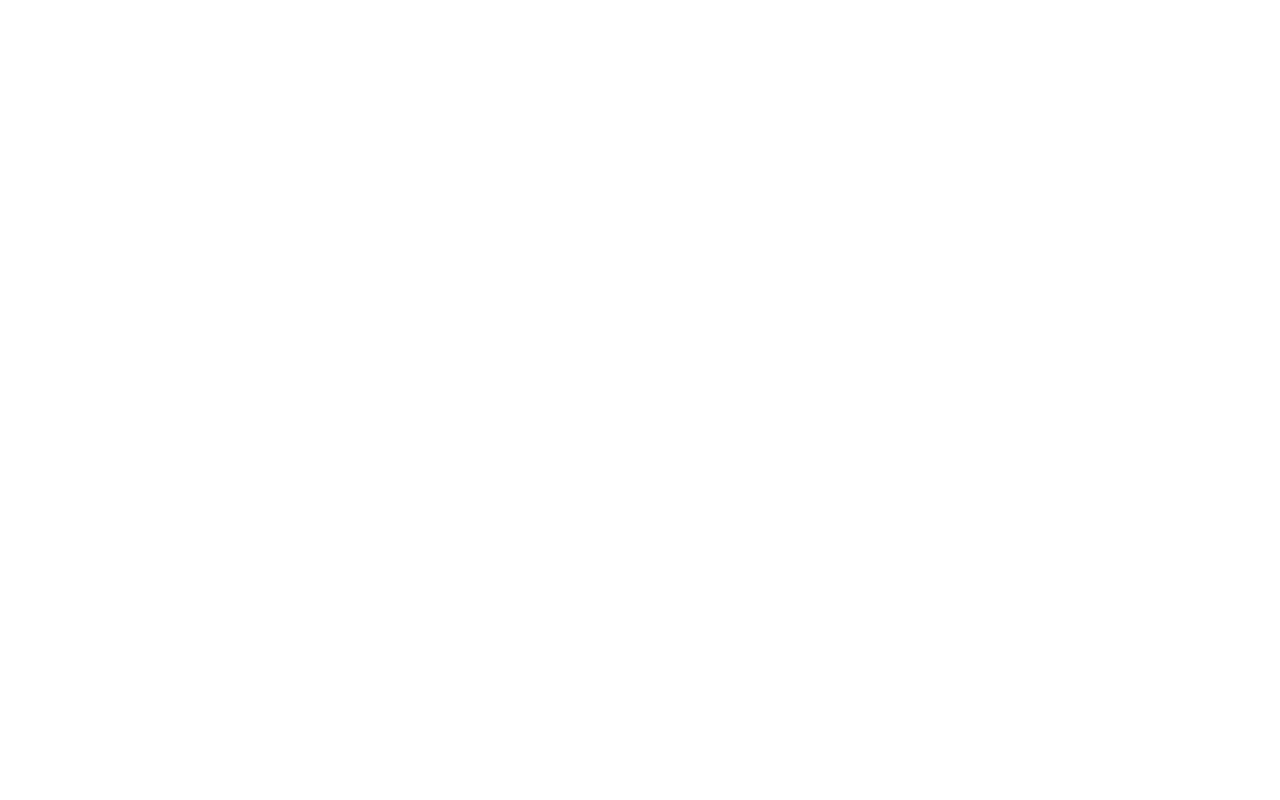
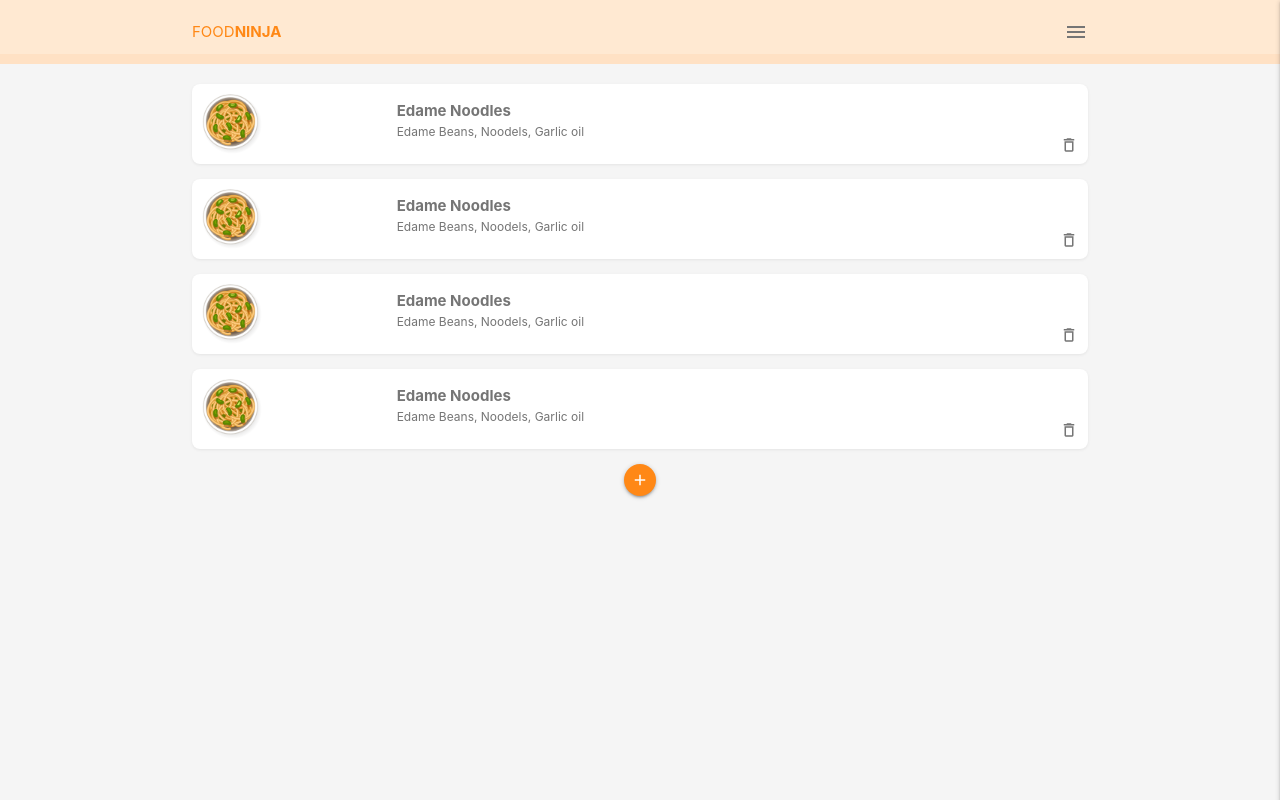
Before and after one commit to Larrygf02/pwa-training, a plain HTML site: page index.html in a window 1280 px wide. Drawn offline with Linux system fonts and the light colour scheme.

Commit message:
Initial structure project

```diff
--- a/index.html
+++ b/index.html
@@ -10,7 +10,97 @@
   <link type="text/css" href="/css/styles.css" rel="stylesheet">
   <script type="text/javascript" src="/js/materialize.min.js"></script>
 </head>
-<body>
+<body class="grey lighten-4">
+  <!-- top nav -->
+  <nav class="z-depth-0">
+    <div class="nav-wrapper container">
+      <a href="/">Food<span>Ninja</span></a>
+      <span class="right grey-text text-darken-1">
+        <i class="material-icons sidenav-trigger" data-target="side-menu">menu</i>
+      </span>
+    </div>
+  </nav>
 
+  <!-- side nav -->
+  <ul id="side-menu" class="sidenav side-menu">
+    <li><a class="subheader">FOODNINJA</a></li>
+    <li><a href="/" class="waves-effect">Home</a></li>
+    <li><a href="/pages/about.html" class="waves-effect">About</a></li>
+    <li><div class="divider"></div></li>
+    <li><a href="/pages/contact.html" class="waves-effect">
+      <i class="material-icons">mail_outline</i>Contact</a>
+    </li>
+  </ul>
+
+  <!-- recipes -->
+  <div class="recipes container grey-text text-darken-1">
+    <div class="card-panel recipe white row">
+      <img src="/img/dish.png" alt="recipe thumb">
+      <div class="recipe-details">
+        <div class="recipe-title">Edame Noodles</div>
+        <div class="recipe-ingredients">Edame Beans, Noodels, Garlic oil</div>
+      </div>
+      <div class="recipe-delete">
+        <i class="material-icons">delete_outline</i>
+      </div>
+    </div>
+    <div class="card-panel recipe white row">
+      <img src="/img/dish.png" alt="recipe thumb">
+      <div class="recipe-details">
+        <div class="recipe-title">Edame Noodles</div>
+        <div class="recipe-ingredients">Edame Beans, Noodels, Garlic oil</div>
+      </div>
+      <div class="recipe-delete">
+        <i class="material-icons">delete_outline</i>
+      </div>
+    </div>
+    <div class="card-panel recipe white row">
+      <img src="/img/dish.png" alt="recipe thumb">
+      <div class="recipe-details">
+        <div class="recipe-title">Edame Noodles</div>
+        <div class="recipe-ingredients">Edame Beans, Noodels, Garlic oil</div>
+      </div>
+      <div class="recipe-delete">
+        <i class="material-icons">delete_outline</i>
+      </div>
+    </div>
+    <div class="card-panel recipe white row">
+      <img src="/img/dish.png" alt="recipe thumb">
+      <div class="recipe-details">
+        <div class="recipe-title">Edame Noodles</div>
+        <div class="recipe-ingredients">Edame Beans, Noodels, Garlic oil</div>
+      </div>
+      <div class="recipe-delete">
+        <i class="material-icons">delete_outline</i>
+      </div>
+    </div>
+  </div>
+
+  <div class="center">
+    <a class="btn-floating btn-small btn-large add-btn sidenav-trigger" data-target="side-form">
+      <i class="material-icons">add</i>
+    </a>
+  </div>
+
+  <!-- add recipe side nav -->
+  <div id="side-form" class="sidenav side-form">
+    <form class="add-recipe container section">
+      <h6 >New Recipe</h6>
+      <div class="divider"></div>
+      <div class="input-field">
+        <input placeholder="e.g. Ninja soup" id="title" type="text" class="validate">
+        <label for="title">Recipe Title</label>
+      </div>
+      <div class="input-field">
+        <input placeholder="e.g. Tofu, mushroom, garlic" id="ingredients" type="text" class="validate">
+        <label for="ingredients">Ingredients</label>
+      </div>
+      <div class="input-field center">
+        <button class="btn-small">Add</button>
+      </div>
+    </form>
+  </div>
+
+  <script src="/js/ui.js"></script>
 </body>
 </html>
```
